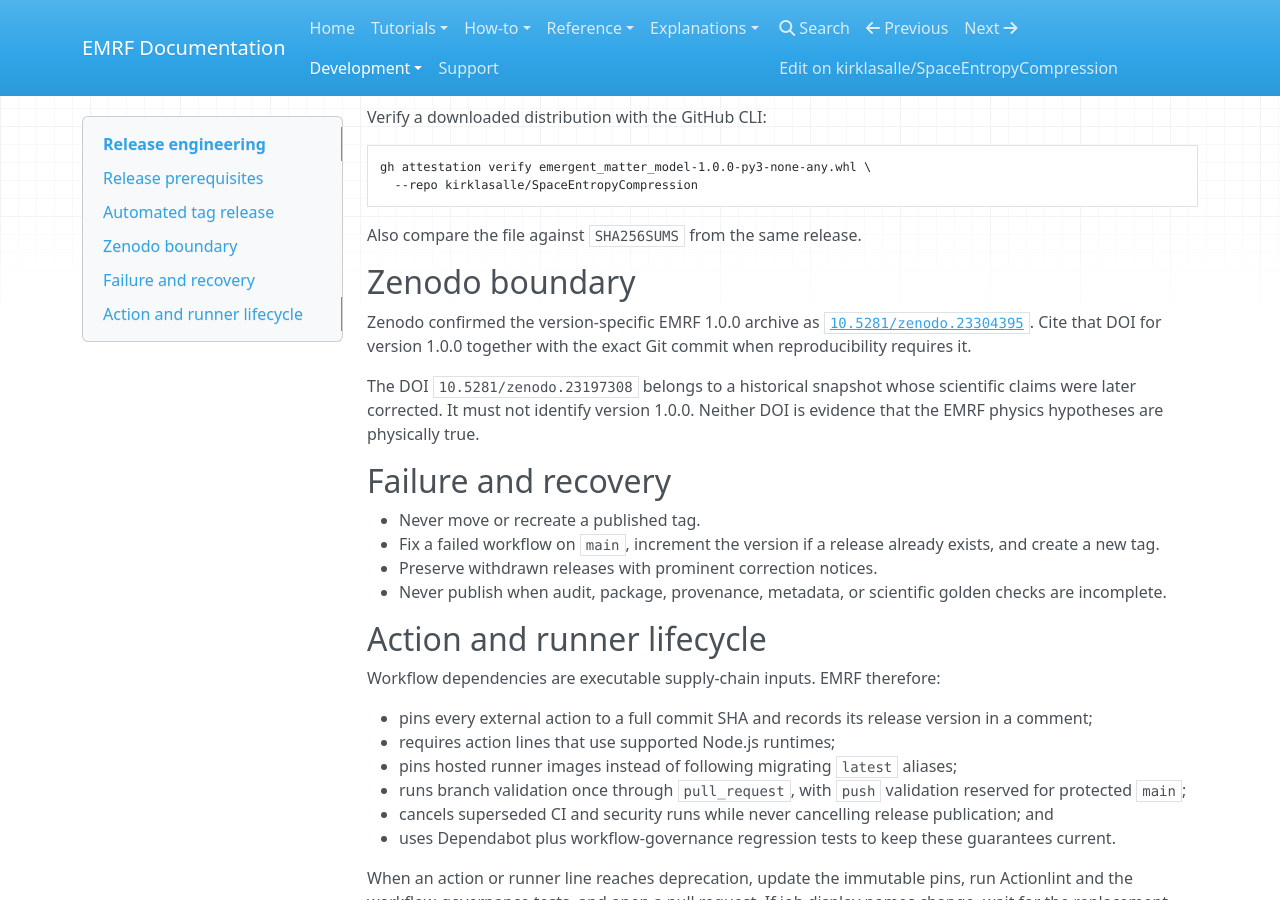
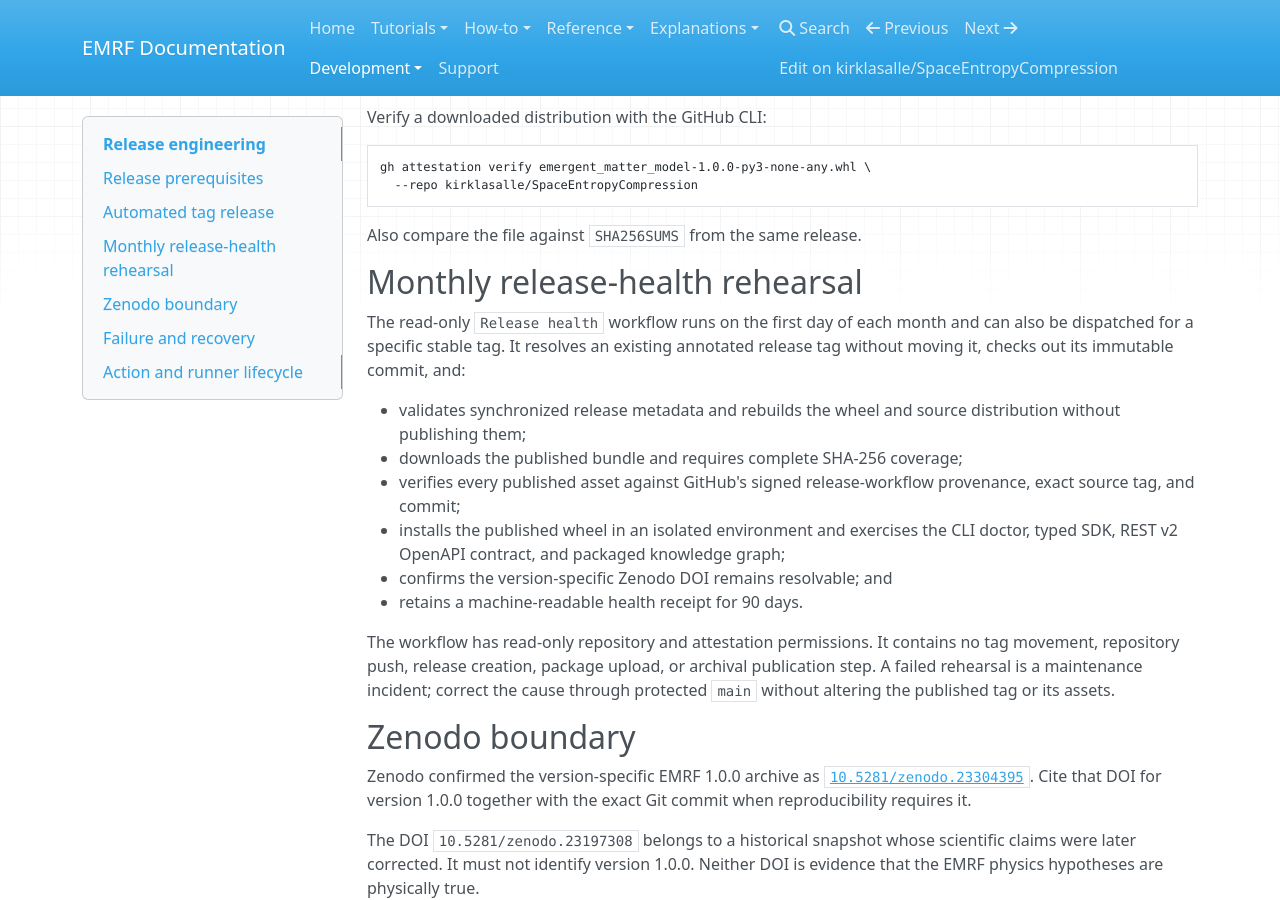
Before and after one commit to kirklasalle/SpaceEntropyCompression, an MkDocs documentation site: the page built from docs/site/development/releases.md, in a window 1280 px wide and 900 px high, scrolled down 662 px. Built offline with MkDocs 1.6.1, drawn with Linux system fonts in a browser that asks for light colours; nearby versions of some CDN libraries.

Commit message:
Add monthly release health rehearsal
Rebuild and verify the latest immutable stable release on a monthly or manual read-only schedule, including checksums, exact provenance, isolated CLI/SDK/API/knowledge smoke tests, DOI resolution, and retained health receipts.

Co-authored-by: Copilot <223556219+Copilot@users.noreply.github.com>

````diff
--- a/docs/site/development/releases.md
+++ b/docs/site/development/releases.md
@@ -38,6 +38,27 @@ gh attestation verify emergent_matter_model-1.0.0-py3-none-any.whl \
 ```
 
 Also compare the file against `SHA256SUMS` from the same release.
+
+## Monthly release-health rehearsal
+
+The read-only `Release health` workflow runs on the first day of each month and
+can also be dispatched for a specific stable tag. It resolves an existing
+annotated release tag without moving it, checks out its immutable commit, and:
+
+- validates synchronized release metadata and rebuilds the wheel and source
+  distribution without publishing them;
+- downloads the published bundle and requires complete SHA-256 coverage;
+- verifies every published asset against GitHub's signed release-workflow
+  provenance, exact source tag, and commit;
+- installs the published wheel in an isolated environment and exercises the
+  CLI doctor, typed SDK, REST v2 OpenAPI contract, and packaged knowledge graph;
+- confirms the version-specific Zenodo DOI remains resolvable; and
+- retains a machine-readable health receipt for 90 days.
+
+The workflow has read-only repository and attestation permissions. It contains
+no tag movement, repository push, release creation, package upload, or archival
+publication step. A failed rehearsal is a maintenance incident; correct the
+cause through protected `main` without altering the published tag or its assets.
 
 ## Zenodo boundary
 
````
Also changed, not shown: docs/engineering/FORMALIZATION_IMPLEMENTATION_PLAN.md (+12 -6 lines), 2 other files.
